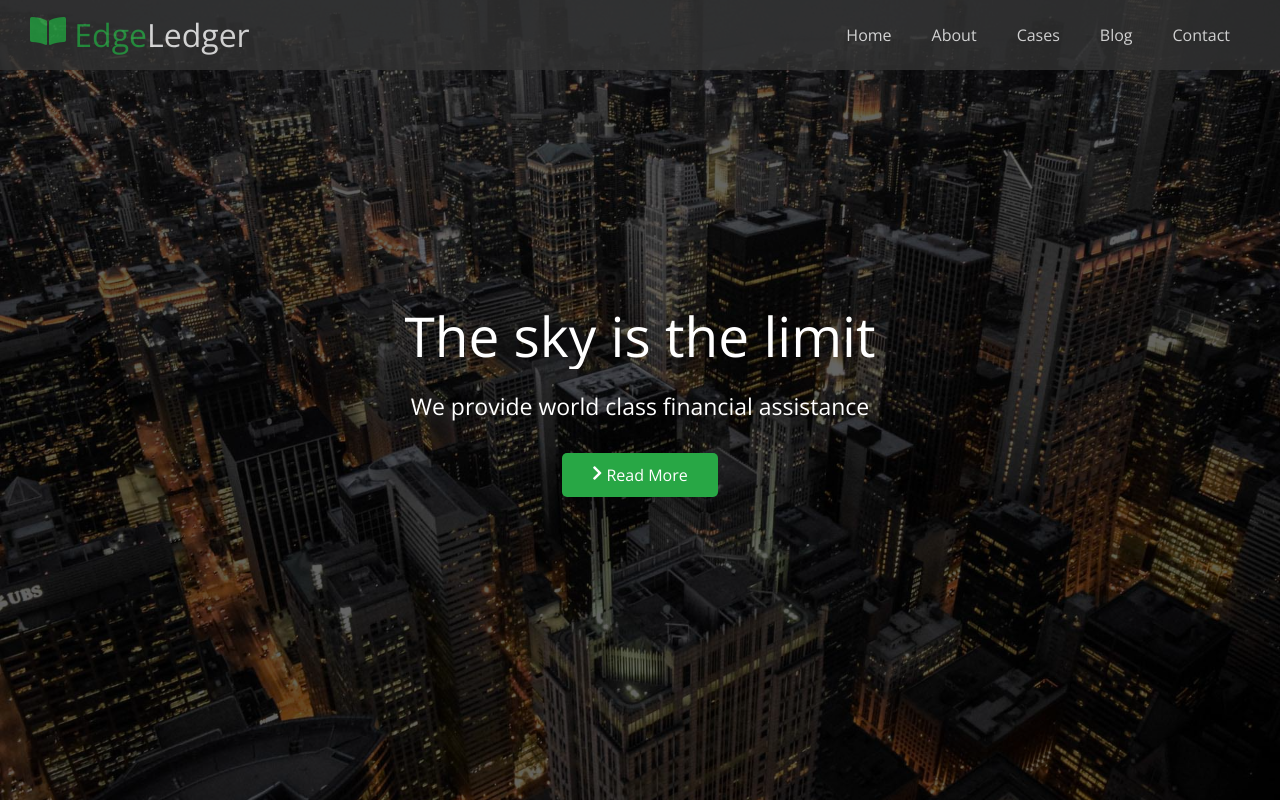
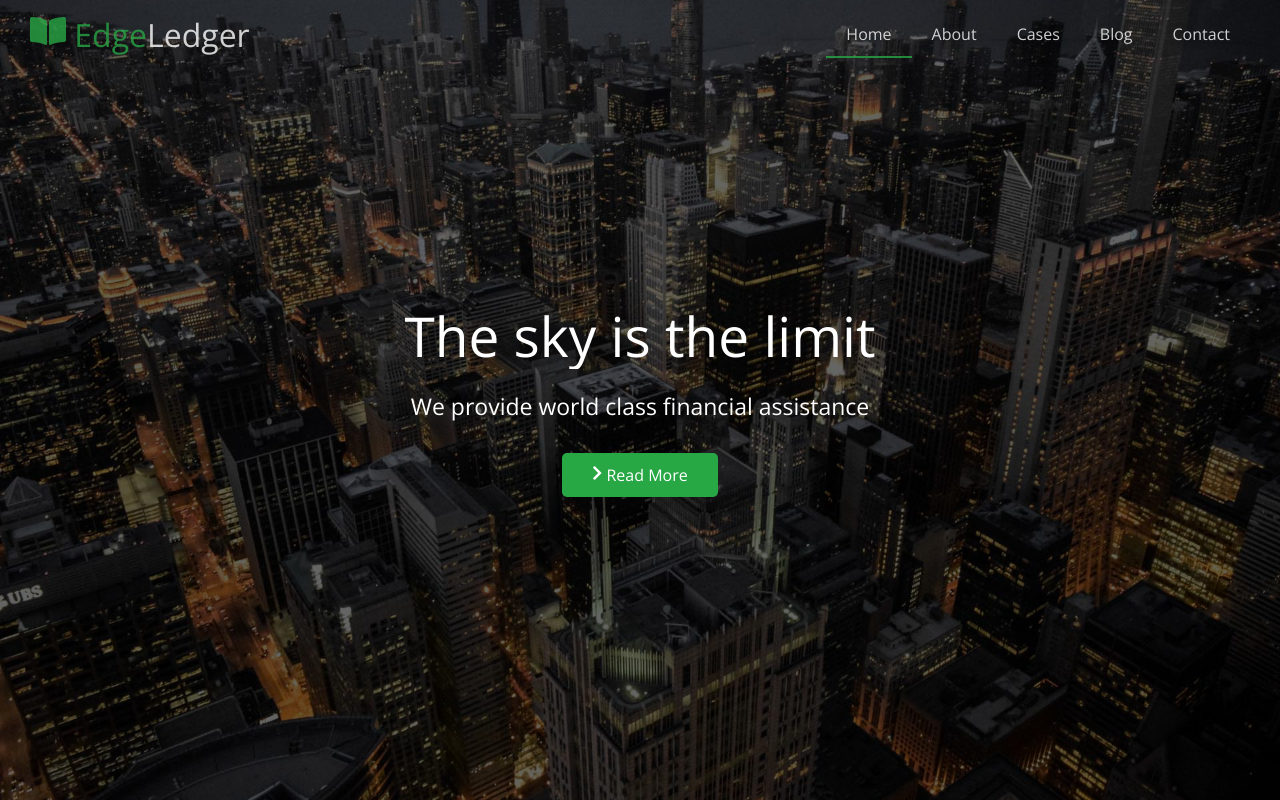
Before and after one commit to TomaszM-dev/EdgeLedger-website, a plain HTML site: page index.html in a window 1280 px wide. Both pictures are taken after a click on the link "Home". Shown: the top 800 px of the page. Drawn offline with nearby package versions, Linux system fonts and the light colour scheme; files whose address does not match are found by name.

Commit message:
webstie with couple of js methods

```diff
--- a/css/style.css
+++ b/css/style.css
@@ -1,4 +1,8 @@
 @import url("https://fonts.googleapis.com/css2?family=Open+Sans:wght@300&display=swap");
+
+html {
+  scroll-behavior: smooth;
+}
 
 * {
   box-sizing: border-box;
@@ -13,6 +17,7 @@ body {
   background: #fff;
   color: #333;
   line-height: 1.5;
+  /* overflow-y: hidden; */
 }
 
 ul {
@@ -40,9 +45,8 @@ img {
 
 .navbar {
   display: flex;
+  align-items: center;
   justify-content: space-between;
-  align-items: center;
-
   background-color: #333;
   color: #fff;
   opacity: 0.8;
@@ -51,6 +55,11 @@ img {
   position: fixed;
   top: 0px;
   padding: 0 30px;
+  transition: 0.5s;
+}
+
+.navbar.top {
+  background: transparent;
 }
 
 .navbar ul {
@@ -58,15 +67,20 @@ img {
 }
 .navbar a {
   color: #fff;
-
+}
+.navbar li {
   padding: 10px 20px;
-  border-bottom: #28a745 2px 2px solid;
 }
 
 .ez a {
   color: #28a745;
 }
+
 .navbar li:hover {
+  /* border-bottom: #28a745 2px solid; */
+}
+
+.nav_bar--active {
   border-bottom: #28a745 2px solid;
 }
 
@@ -79,6 +93,7 @@ img {
   height: 100vh;
   position: relative;
   color: white;
+  overflow: hidden;
 }
 
 .hero .content {
@@ -108,6 +123,7 @@ img {
   left: 0;
   width: 100%;
   height: 100%;
+
   background: rgba(0, 0, 0, 0.6);
 }
 
@@ -270,13 +286,13 @@ img {
 
 .footer {
   background: #333;
-  height: 250px;
+  height: 230px;
 }
 
 .cont {
   align-items: center;
   text-align: center;
-  margin-top: 80px;
+  margin-top: 60px;
 }
 
 .cont a {
@@ -287,7 +303,7 @@ img {
 }
 
 .footer h3 {
-  margin-top: 30px;
+  margin-top: 20px;
   color: #fff;
   text-align: center;
 }
--- a/index.html
+++ b/index.html
@@ -37,7 +37,7 @@
     <title>Welcome to EdgeLedger</title>
   </head>
   <body>
-    <header class="hero">
+    <header id="home" class="hero">
       <div id="navbar" class="navbar">
         <h1 class="logo">
           <span class="text-primary">
@@ -45,30 +45,30 @@
             Edge</span
           >Ledger
         </h1>
-        <nav>
-          <ul>
-            <li>
-              <a class="ez" href="#home">Home</a>
+        <div class="nav-container">
+          <ul class="nav-links">
+            <li class="nav_bar nav_bar--active">
+              <a class="navs nav_bar--1" href="#home">Home</a>
             </li>
-            <li>
-              <a class="ez" href="#about">About</a>
+            <li class="nav_bar nav_bar--2">
+              <a class="navs" href="#about">About</a>
             </li>
-            <li>
-              <a class="ez" href="#cases">Cases</a>
+            <li class="nav_bar">
+              <a class="navs nav_bar--3" href="#cases">Cases</a>
             </li>
-            <li>
-              <a class="ez" href="#blog"> Blog</a>
+            <li class="nav_bar">
+              <a class="navs nav_bar--4" href="#blog"> Blog</a>
             </li>
-            <li>
-              <a class="ez" href="#contact">Contact</a>
+            <li class="nav_bar">
+              <a class="navs nav_bar--5" href="#contact">Contact</a>
             </li>
           </ul>
-        </nav>
+        </div>
       </div>
       <div class="content">
         <h1>The sky is the limit</h1>
         <p>We provide world class financial assistance</p>
-        <a href="#about " class="btn">
+        <a href="#about " class="btn btn-H">
           <i class="fas fa-chevron-right"></i>
           Read More
         </a>
@@ -110,7 +110,7 @@
         </div>
       </section>
     </main>
-    <team id="us" class="cases">
+    <team id="cases" class="cases">
       <div class="items imgs">
         <img src="./images/home/people.jpg" />
 
@@ -155,7 +155,7 @@
         <img src="./images/cases/cases8.jpg" />
       </div>
     </work>
-    <team id="us" class="cases">
+    <team id="blog" class="cases">
       <div class="items">
         <div class="content-people bg-secondary">
           <h4>April 16 2020</h4>
@@ -198,7 +198,7 @@
         </div>
       </div>
     </container>
-    <blog id="blog" class="cases last">
+    <blog id="contact" class="cases last">
       <div class="items">
         <img src="./images/home/contact.jpg" />
         <div class="essa bg-light">
@@ -222,4 +222,5 @@
       <h3>Copyright 2023 - EdgeLedger</h3>
     </footer>
   </body>
+  <script src="/js/script.js"></script>
 </html>
--- /dev/null
+++ b/js/script.js
@@ -0,0 +1,39 @@
+"use strict";
+
+const navLinks = document.querySelector(".nav-links");
+const navBar = document.querySelectorAll(".nav_bar");
+const home = document.querySelector("#home");
+const about = document.querySelector("#about");
+const nav = document.querySelector("#navbar");
+const hero = document.querySelector("#home");
+
+let scrolled = false;
+
+navLinks.addEventListener("click", function (e) {
+  const clicked = e.target.closest(".nav_bar");
+  if (!clicked) return;
+
+  navBar.forEach((t) => t.classList.remove("nav_bar--active"));
+  clicked.classList.add("nav_bar--active");
+});
+
+window.onscroll = function () {
+  if (window.pageYOffset > 100) {
+    navbar.classList.remove("top");
+    if (!scrolled) {
+      navbar.style.transform = "translateY(-70px)";
+    }
+    setTimeout(function () {
+      navbar.style.transform = "translateY(0)";
+      scrolled = true;
+    }, 200);
+  } else {
+    navbar.classList.add("top");
+    scrolled = false;
+  }
+};
+
+document.querySelector(".btn-H").addEventListener("click", function () {
+  navBar.forEach((t) => t.classList.remove("nav_bar--active"));
+  document.querySelector(".nav_bar--2").classList.add("nav_bar--active");
+});
```
